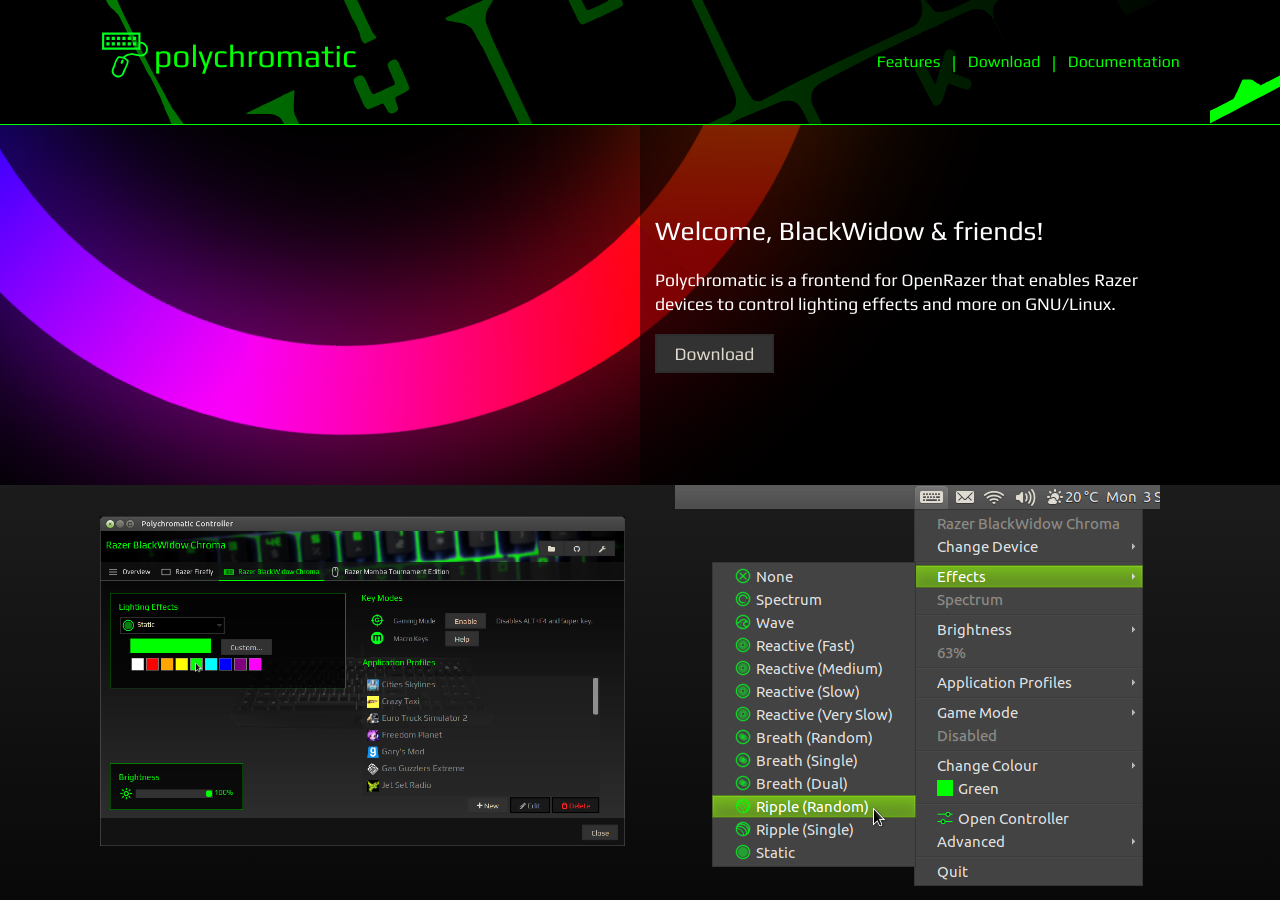
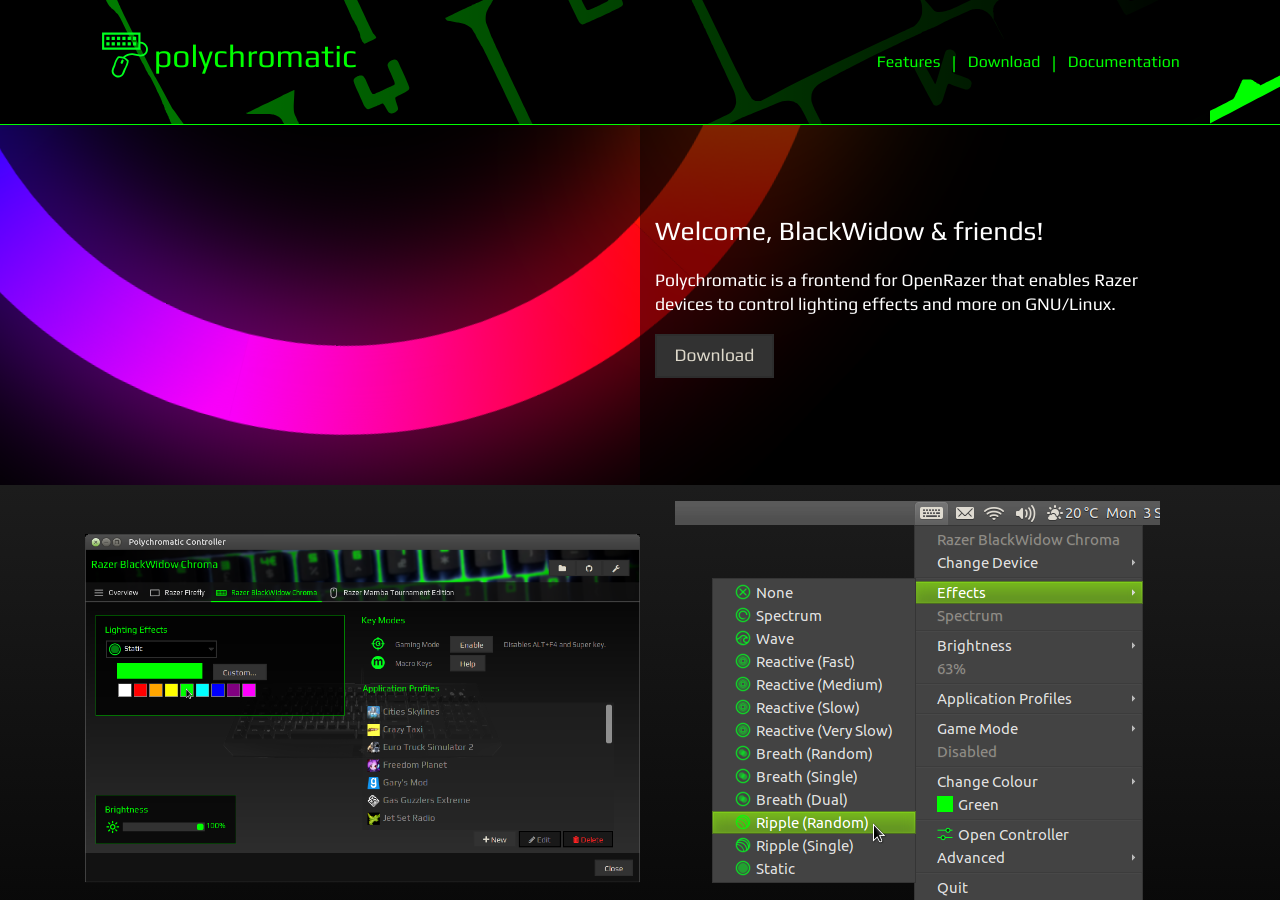
Before and after one commit to polychromatic/website, a Jekyll site: the page built from pages/index.md, in a window 1280 px wide and 900 px high. Built offline with Jekyll 4.4.1, drawn with Linux system fonts in a browser that asks for light colours.

Commit message:
Misc. styling adjustments before it's live.

```diff
--- a/_includes/feature
+++ b/_includes/feature
@@ -1,6 +1,8 @@
 <div class="row feature">
 
+    {% if include.img_position == "left" %}
     <div class="col-1"></div>
+    {% endif %}
 
     {% if include.img_position == "left" %}
     <div class="col-3">
@@ -8,7 +10,7 @@
     </div>
     {% endif %}
 
-    <div class="col-6 {{ include.img_position }}">
+    <div class="col-7 {{ include.img_position }}">
         <h2>{{ include.title }}</h2>
         <p>{{ include.text | markdownify }}</p>
     </div>
@@ -19,6 +21,8 @@
     </div>
     {% endif %}
 
+    {% if include.img_position == "right" %}
     <div class="col-1"></div>
+    {% endif %}
 
 </div>
--- a/_sass/includes.scss
+++ b/_sass/includes.scss
@@ -2,14 +2,19 @@
 
 .feature-tile {
     text-align: center;
+    padding: 0;
 
     img {
         max-width: 100%;
     }
+
+    p {
+        padding: 0 4em;
+    }
 }
 
 .feature {
-    padding: 1em;
+    padding: 1em 0;
 
     img {
         padding: 1em;
@@ -22,6 +27,10 @@
 
     .right {
         text-align: right;
+    }
+
+    h2 {
+        margin-top: 2em;
     }
 }
 
@@ -51,7 +60,7 @@
     img {
         margin: 1em 0;
         height: 100%;
-        max-height: 200px;
+        max-height: 300px;
     }
 }
 
--- a/_sass/interface.scss
+++ b/_sass/interface.scss
@@ -31,13 +31,13 @@ a {
 
 .btn {
     width: auto;
-    height: 30px;
+    height: 2.5em;
     background-color: #323232;
     color: #ded9cb;
     display: inline-block;
-    padding: 1em;
+    padding: 0.25em 1em;
     font-size: 1em;
-    line-height: 0.2em;
+    line-height: 1.75em;
     vertical-align: middle;
     text-decoration: none;
     text-align: center;
--- a/_sass/splash.scss
+++ b/_sass/splash.scss
@@ -4,7 +4,7 @@ $splash-height: 40vh;
 
 .splash-block {
     display: block;
-    height: $splash-height;
+    height: calc(#{$splash-height} + 1em);
 }
 
 .splash {
```
